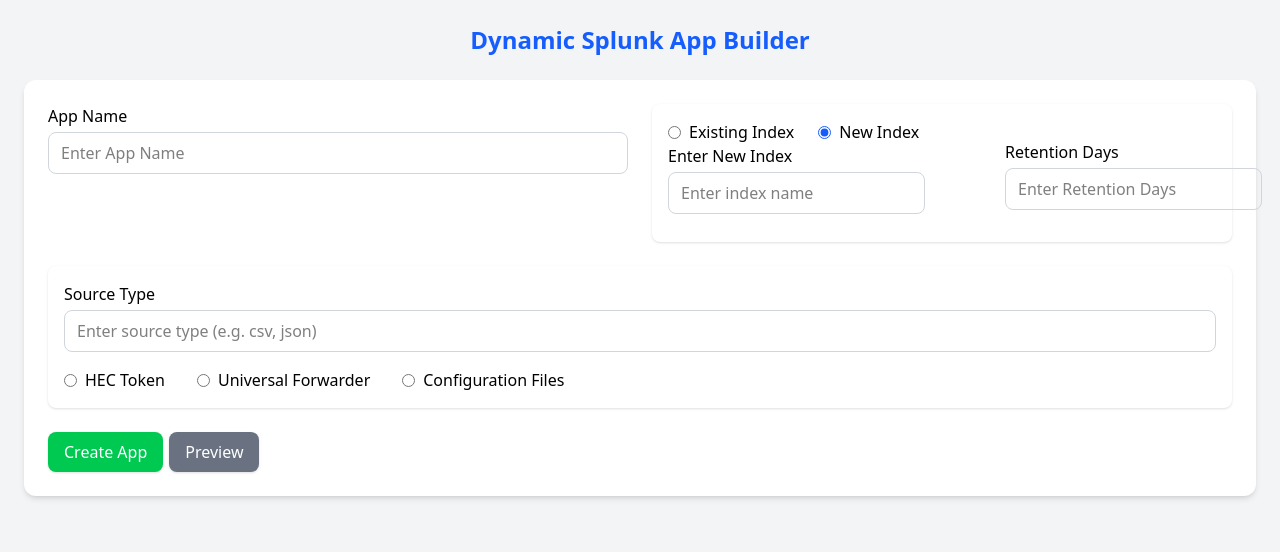
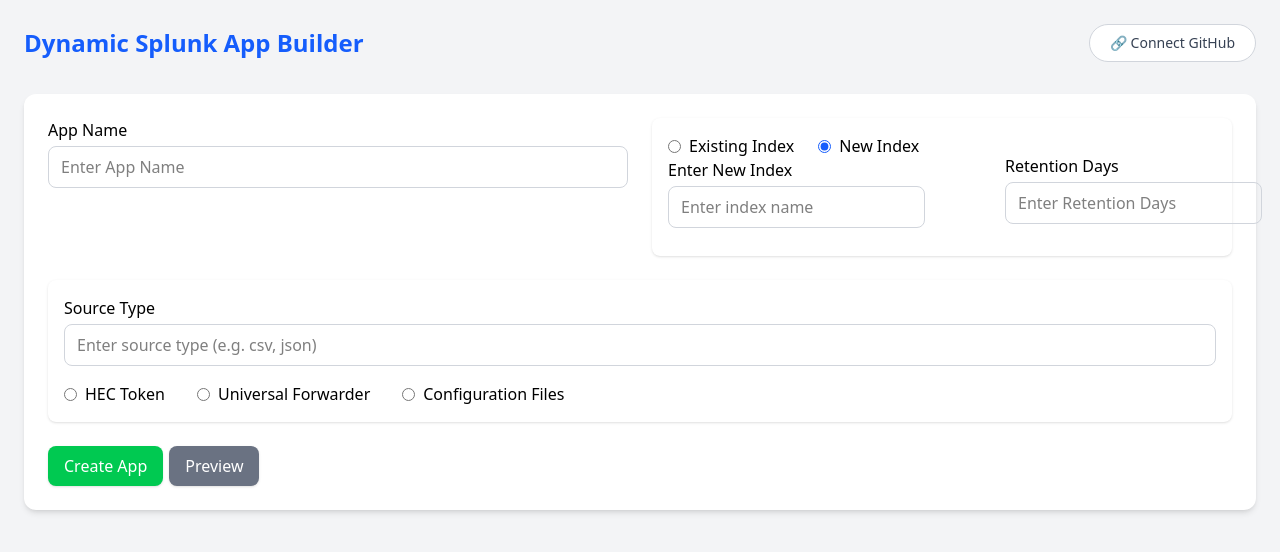
Before and after one commit to NaveenKammampati4/edge-flow, a React (Vite) app: page / in a window 1280 px wide. Shown: the top 552 px of the page. Built offline with nearby package versions, Linux system fonts and the light colour scheme.

Commit message:
preview ui and code updated

```diff
--- a/src/components/Main.jsx
+++ b/src/components/Main.jsx
@@ -282,148 +282,13 @@
   //   );
   // };
 
-  // const PreviewPage = ({ inputsFormat, onBack }) => {
-  //   if (!inputsFormat) return null;
-
-  //   const { appName, indexName, indexConfig, inputs, props, transform } =
-  //     inputsFormat;
-
-  //   return (
-  //     <div className="w-full bg-white shadow-md rounded-xl p-6 space-y-6">
-  //       {/* ───────── App Config ───────── */}
-  //       <Section title="App Configuration">
-  //         <Row label="App Name" value={appName} />
-  //         <Row label="Index Name" value={indexName} />
-
-  //         {indexConfig && Object.keys(indexConfig).length > 0 && (
-  //           <>
-  //             <Divider />
-  //             <div className="font-semibold">Index Config</div>
-  //             {Object.entries(indexConfig).map(([idx, cfg]) => (
-  //               <Row
-  //                 key={idx}
-  //                 label={`Retention (${idx})`}
-  //                 value={cfg.retentionTime}
-  //               />
-  //             ))}
-  //           </>
-  //         )}
-  //       </Section>
-
-  //       {/* ───────── Inputs ───────── */}
-  //       {inputs?.length > 0 && (
-  //         <Section title="Inputs Configuration">
-  //           {inputs.map((input, i) => (
-  //             <div
-  //               key={input.id || i}
-  //               className="border rounded-md p-3 mb-3 bg-gray-50"
-  //             >
-  //               <div className="font-medium mb-2">Input #{i + 1}</div>
-
-  //               <Row label="File Path" value={input.filePath} />
-  //               <Row label="Source Type" value={input.sourceType} />
-  //               <Row label="Index" value={input.index || indexName} />
-  //               <Row label="WhiteList" value={input.whiteList} />
-  //               <Row label="BlackList" value={input.blackList} />
-
-  //               {/* {input.customFields?.length > 0 && (
-  //                 <>
-  //                   <Divider />
-  //                   <div className="font-semibold">Custom Fields</div>
-  //                   {input.customFields.map((cf, idx) => (
-  //                     <Row key={idx} label={cf.key} value={cf.value} />
-  //                   ))}
-  //                 </>
-  //               )} */}
-
-  //               {input.customFields &&
-  //                 (Array.isArray(input.customFields)
-  //                   ? input.customFields.length > 0
-  //                   : Object.keys(input.customFields).length > 0) && (
-  //                   <>
-  //                     <Divider />
-  //                     <div className="font-semibold">Custom Fields</div>
-
-  //                     {/* {Array.isArray(input.customFields)
-  //                       ? input.customFields.map((cf, idx) => (
-  //                           <Row key={idx} label={cf.key} value={cf.value} />
-  //                         ))
-  //                       : Object.entries(input.customFields).map(([k, v]) => (
-  //                           <Row key={k} label={k} value={v} />
-  //                         ))} */}
-
-  //                     {Array.isArray(input.customFields)
-  //                       ? input.customFields.map((cf, idx) => {
-  //                           const key = Object.keys(cf)[0];
-  //                           const value = cf[key];
-
-  //                           return <Row key={idx} label={key} value={value} />;
-  //                         })
-  //                       : Object.entries(input.customFields).map(([k, v]) => (
-  //                           <Row key={k} label={k} value={v} />
-  //                         ))}
-  //                   </>
-  //                 )}
-  //             </div>
-  //           ))}
-  //         </Section>
-  //       )}
-
-  //       {/* ───────── Props ───────── */}
-  //       {props && Object.keys(props).length > 0 && (
-  //         <Section title="Props Configuration">
-  //           {Object.entries(props).map(([sourceType, cfg]) => (
-  //             <div
-  //               key={sourceType}
-  //               className="border rounded-md p-3 mb-3 bg-gray-50"
-  //             >
-  //               <div className="font-semibold text-blue-600 mb-2">
-  //                 {sourceType}
-  //               </div>
-
-  //               {Object.entries(cfg).map(([k, v]) => (
-  //                 <Row key={k} label={k} value={v} />
-  //               ))}
-  //             </div>
-  //           ))}
-  //         </Section>
-  //       )}
-
-  //       {/* ───────── Transforms ───────── */}
-  //       {transform?.length > 0 && (
-  //         <Section title="Transforms">
-  //           {transform.map((t, i) => (
-  //             <div key={i} className="border rounded-md p-3 mb-3 bg-gray-50">
-  //               <div className="font-medium mb-2">Transform #{i + 1}</div>
-
-  //               <Row label="Regex" value={t.regex} />
-  //               <Row label="Format" value={t.format} />
-  //               <Row label="Destination Key" value={t.destKey} />
-  //               <Row label="New Key" value={t.newKey} />
-  //               <Row label="New Value" value={t.newValue} />
-  //             </div>
-  //           ))}
-  //         </Section>
-  //       )}
-
-  //       {/* ───────── Actions ───────── */}
-  //       <div className="flex justify-end">
-  //         <button
-  //           className="bg-gray-500 text-white px-4 py-2 rounded"
-  //           onClick={onBack}
-  //         >
-  //           Back
-  //         </button>
-  //       </div>
-  //     </div>
-  //   );
-  // };
-
   const PreviewPage = ({ inputsFormat, onBack }) => {
     if (!inputsFormat) return null;
 
     const { appName, indexName, indexConfig, inputs, props, transform } =
       inputsFormat;
+    console.log("DEBUG TRANSFORM:", inputsFormat.transform);
+    console.log("DEBUG PROPS:", inputsFormat.props);
 
     return (
       <div className="w-full bg-gray-50 rounded-xl p-6 space-y-6">
@@ -539,22 +404,42 @@
           </div>
         )}
 
-        {transform && transform.length > 0 && (
+        {/* ===== Transforms ===== */}
+        {transform &&
+          (Array.isArray(transform)
+            ? transform.length > 0
+            : Object.keys(transform).length > 0) && (
             <div className="bg-white rounded-lg shadow p-5">
               <h3 className="text-lg font-semibold text-blue-500 mb-4">
                 Transforms Configuration
               </h3>
 
-            {transform.map((t, i) => {
+              {(Array.isArray(transform)
+                ? transform.map((t, i) => ({
+                    __name: `Transform ${i + 1}`,
+                    ...t,
+                  }))
+                : Object.entries(transform).map(([name, t]) => ({
+                    __name: name, // REAL transform name
+                    ...t,
+                  }))
+              ).map((t, i) => {
                 const hasAnyValue = Object.values(t).some(
                   (v) => v !== undefined && v !== null && v !== ""
                 );
 
                 return (
-                <div key={i} className="border rounded-lg p-4 mb-4 bg-gray-50">
-                  <div className="font-semibold mb-2">Transform #{i + 1}</div>
+                  <div
+                    key={t.__name || i}
+                    className="border rounded-lg p-4 mb-4 bg-gray-50"
+                  >
+                    {/*Transform Title */}
+                    <div className="font-semibold mb-2 text-blue-700">
+                      Transform Name:{" "}
+                      <span className="text-gray-800">{t.__name}</span>
+                    </div>
 
-                  {/* Rows (hidden automatically if empty) */}
+                    {/* Values */}
                     <div className="grid grid-cols-2 gap-4">
                       <Row label="Regex" value={t.regex} />
                       <Row label="Format" value={t.format} />
@@ -563,7 +448,6 @@
                       <Row label="New Value" value={t.newValue} />
                     </div>
 
-                  {/* Explicit empty state message */}
                     {!hasAnyValue && (
                       <div className="text-sm text-gray-400 italic mt-2">
                         No transform values configured yet
@@ -885,65 +769,66 @@
 
   return (
     <div className="flex flex-col justify-start items-center p-6 bg-gray-100 min-h-screen">
-      <h2 className="text-blue-600 font-bold text-2xl mb-6">
+      {/* <h2 className="text-blue-600 font-bold text-2xl mb-6">
         Dynamic Splunk App Builder
       </h2>
-      {isPreview ? (
+
+      <button className="flex items-center gap-2 px-4 py-2 border rounded-lg hover:bg-gray-50">
+        🔗 Connect GitHub
+      </button> */}
+
+      <div className="w-full flex items-center justify-between mb-8">
+        <h1 className="text-2xl font-semibold text-blue-600">
+          Dynamic Splunk App Builder
+        </h1>
+
+        {/* GitHub Button */}
+        <button
+          className="
+flex items-center gap-2
+  px-5 py-2
+  border border-gray-300
+  rounded-full
+  text-sm font-medium
+  bg-white
+  text-gray-700
+
+  hover:bg-gray-100
+  hover:border-gray-400
+
+  active:bg-gray-200
+  active:scale-95
+
+  focus:outline-none
+  focus:ring-2
+  focus:ring-blue-500
+  focus:ring-offset-2
+
+  transition
+"
+        >
+          🔗 Connect GitHub
+        </button>
+      </div>
+
+      {/* {isPreview ? (
         // <PreviewPage />
         <PreviewPage
           inputsFormat={inputsFormat}
           onBack={() => setIsPreview(false)}
         />
-      ) : (
-        <div className="w-full  bg-white shadow-md rounded-xl p-6">
+      ) : ( */}
+      <div style={{ display: isPreview ? "block" : "none", width: "100%" }}>
+        <PreviewPage
+          inputsFormat={inputsFormat}
+          onBack={() => setIsPreview(false)}
+        />
+      </div>
+      <div
+        className="w-full  bg-white shadow-md rounded-xl p-6"
+        style={{ display: isPreview ? "none" : "block" }}
+      >
         <div className="grid grid-cols-2 gap-6 mb-6">
-            {/* old functionality of app name */}
-            {/* <div className="flex flex-col relative">
-              <label htmlFor="appName" className="font-medium mb-1">
-                App Name
-              </label>
-              <input
-                id="appName"
-                value={inputsFormat.appName} // ✅ ADD THIS
-                className="border border-gray-300 rounded-lg focus:outline-none focus:ring-2 focus:ring-blue-500 px-3 py-2"
-                onChange={handleInputChangeInAppName}
-                placeholder="Enter App Name"
-              />
-
-              {appNameSuggestions.length > 0 && (
-                <ul className="top-full left-0 right-0 bg-white border border-gray-300 rounded-md mt-1 max-h-40 overflow-y-auto z-10">
-                  {appNameSuggestions.map((sug) => (
-                    <li
-                      key={sug}
-                      className="px-3 py-2 hover:bg-gray-100 cursor-pointer"
-                      // onMouseDown={() => {
-                      //   setInputsFormat((prev) => ({
-                      //     ...prev,
-                      //     appName: sug,
-                      //   }));
-                      //   // setAppName(sug);
-                      //   setAppNameSuggestions([]);
-                      // }}
-                      onMouseDown={() => {
-                        setInputsFormat((prev) => ({
-                          ...prev,
-                          appName: sug,
-                          indexName: "", // RESET
-                          indexConfig: {}, //CLEAR OLD INDEXES
-                        }));
-                        setIndexName(""); //RESET LOCAL STATE
-                        setAppNameSuggestions([]);
-                      }}
-                    >
-                      {sug}
-                    </li>
-                  ))}
-                </ul>
-              )}
-            </div> */}
-            {/* upto here */}
-
-            {/* new ui app name */}
           {/* ───────── App Name Card ───────── */}
           <div className="flex flex-col relative">
             <label htmlFor="appName" className="font-medium mb-1">
@@ -1143,8 +1028,7 @@
                     ))}
                   </ul>
                 )} */}
-                    {suggestions.length > 0 &&
-                      inputsFormat.indexName === "" && (
+                  {suggestions.length > 0 && inputsFormat.indexName === "" && (
                     <ul className="absolute top-full left-0 right-0 bg-white border border-gray-300 rounded-md mt-1 max-h-40 overflow-y-auto z-10">
                       {suggestions.map((sug) => (
                         <li
@@ -1403,7 +1287,7 @@
           </button>
         </div>
       </div>
-      )}
+      {/* )} */}
     </div>
   );
 };
```
Lines whose indentation alone changed are shown as unchanged.
